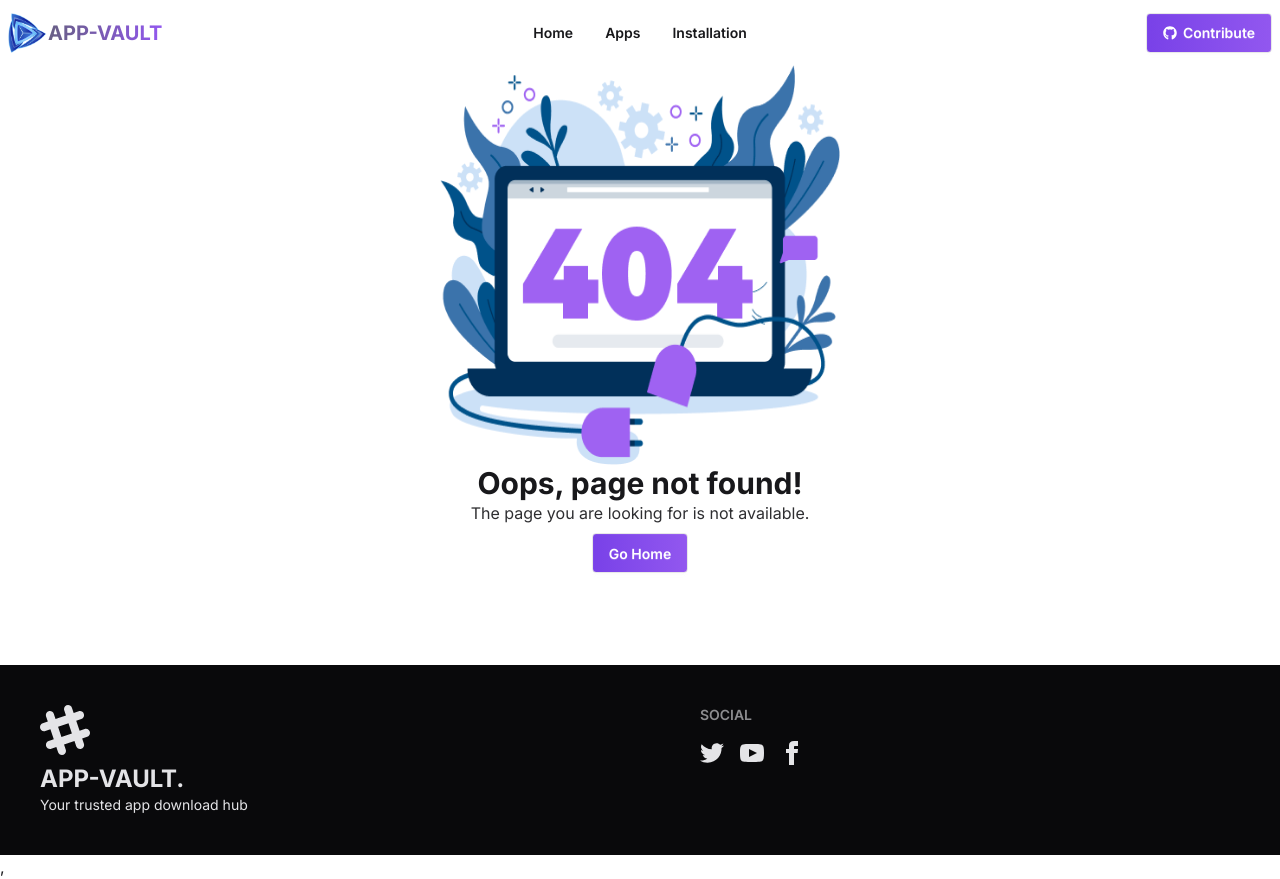
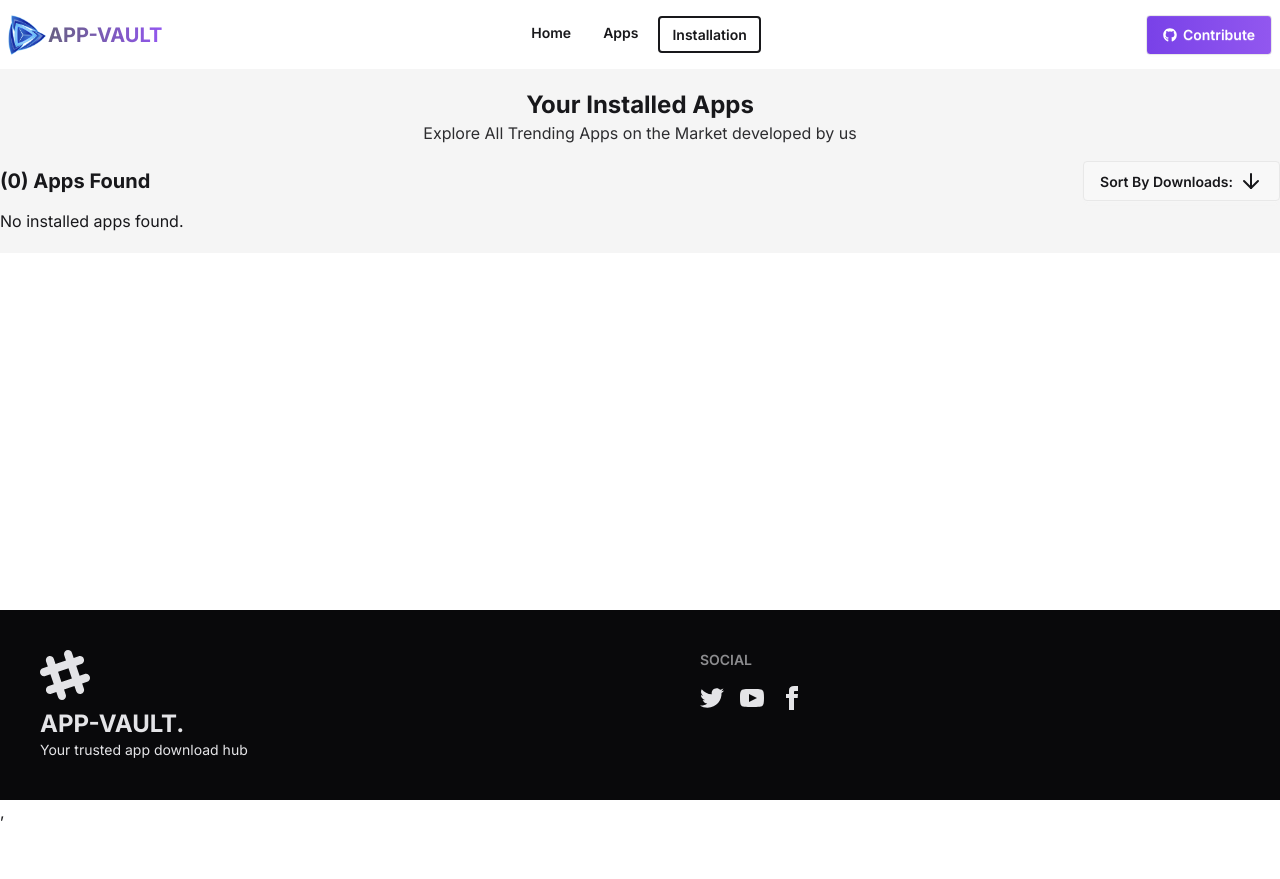
Before and after one commit to Mahfuz5634/AppVault-With-React-Router-Project, a React (Vite) app: page /install in a window 1280 px wide. Before the commit this address had no page. After the commit the page ends 824 px from the top, so only its background shows below. Built offline with nearby package versions, Linux system fonts and the light colour scheme.

Commit message:
added sort section

```diff
--- a/src/Components/Layout.jsx
+++ b/src/Components/Layout.jsx
@@ -7,11 +7,13 @@ import { Outlet } from 'react-router';
 const Layout = () => {
     return (
        <>
-         <Navbar></Navbar>
-         <div className='w-full md:min-h-[600px]'>
+        <div className='min-h-screen flex flex-col'>
+           <Navbar></Navbar>
+         <div className='flex-1'>
           <Outlet></Outlet>
          </div>
          <Footer></Footer>
+        </div>
        </>
     );
 };
--- a/src/Components/Navbar.jsx
+++ b/src/Components/Navbar.jsx
@@ -82,7 +82,7 @@ const Navbar = () => {
 
   <li className="font-semibold">
     <NavLink
-      to="/installation"
+      to="/install"
      className={({ isActive }) =>
         isActive ? "border-2 border-black-500 " : ""
       }
--- a/src/Pages/Details.jsx
+++ b/src/Pages/Details.jsx
@@ -11,30 +11,26 @@ import {
   ResponsiveContainer,
 } from "recharts";
 
-
-
 const setlocal = (rdata) => {
-    const data = JSON.parse(localStorage.getItem('app')) || [];
-    if (!data.some(item => item === rdata)) {
-        data.push(rdata);
-        localStorage.setItem('app', JSON.stringify(data));
-    }
-}
-
-
+  const data = JSON.parse(localStorage.getItem("app")) || [];
+  if (!data.some((item) => item === rdata)) {
+    data.push(rdata);
+    localStorage.setItem("app", JSON.stringify(data));
+  }
+};
 
 const Details = () => {
-  const [active,setactive]= useState(false);
+  const [active, setActive] = useState(false);
+
   const data = useLoaderData();
   const { id } = useParams();
   const finalData = data.find((p) => p.id == id);
-
 
   const ratingData = finalData.ratings.map((r) => ({
     rating: r.name,
     users: r.count,
   }));
-
+  console.log(active);
   return (
     <div className="bg-[#f5f5f5] py-5">
       <div className="container mx-auto">
@@ -85,15 +81,25 @@ const Details = () => {
               </span>
               <span className="text-sm text-gray-500">Total Reviews</span>
             </div>
-            <button disabled={active}  onClick={()=>{setlocal(finalData.id);setactive(true);}}  className="bg-green-500 text-white px-6 py-2 rounded-md font-medium hover:bg-green-600 transition">
-              {active?'Installed':'Install Now'} ({finalData.size} MB)
+            <button
+              disabled={active}
+              onClick={() => {
+                setlocal(finalData.id);
+                setActive(true);
+              }}
+              className={`px-6 py-2 rounded-md font-medium transition
+    ${
+      active
+        ? "bg-gray-400 cursor-not-allowed text-white"
+        : "bg-green-500 hover:bg-green-600 text-white"
+    }`}
+            >
+              {active ? "Installed" : "Install Now"} ({finalData.size} MB)
             </button>
           </div>
         </div>
 
-
         <div className="mt-10"></div>
-
 
         <div className="max-w-full bg-white rounded-lg shadow p-8 mt-10">
           <h2 className="text-lg font-semibold mb-4">User Ratings</h2>
@@ -109,11 +115,7 @@ const Details = () => {
                 type="number"
                 tickFormatter={(value) => `${(value / 1000000).toFixed(1)}M`}
               />
-              <YAxis
-                type="category"
-                dataKey="rating"
-                reversed
-              />
+              <YAxis type="category" dataKey="rating" reversed />
               <Tooltip
                 formatter={(value) => `${(value / 1000000).toFixed(1)}M`}
               />
--- /dev/null
+++ b/src/Pages/Install.jsx
@@ -0,0 +1,112 @@
+import { ArrowDown, Download, Star } from "lucide-react";
+import React, { useEffect, useState } from "react";
+import { useLoaderData } from "react-router";
+
+const Install = () => {
+  const data = useLoaderData();
+  const [installData, setinstallData] = useState([]);
+
+  useEffect(() => {
+    const saveIds = JSON.parse(localStorage.getItem("app")) || [];
+    const filtered = data.filter((item) => saveIds.includes(item.id));
+    setinstallData(filtered);
+  }, [data]);
+
+  const highLow = () => {
+    const sorted = [...installData].sort((a, b) => b.downloads - a.downloads);
+    setinstallData(sorted);
+  };
+
+  const lowhigh=()=>{
+    const sorted =[...installData].sort((a,b)=>a.downloads-b.downloads);
+    setinstallData(sorted);
+  }
+
+  return (
+    <div className="bg-[#f5f5f5] py-5">
+      <h1 className="text-2xl font-bold text-center">Your Installed Apps</h1>
+      <p className="opacity-90 text-center mb-4">
+        Explore All Trending Apps on the Market developed by us
+      </p>
+      <div className="flex justify-between items-center container mx-auto mb-2">
+        <div>
+          <h1 className="text-xl font-bold">
+            ({installData.length}) Apps Found
+          </h1>
+        </div>
+        <div>
+          {/* change popover-1 and --anchor-1 names. Use unique names for each dropdown */}
+          {/* For TSX uncomment the commented types below */}
+          <button
+            className="btn"
+            popoverTarget="popover-1"
+            style={{ anchorName: "--anchor-1" } /* as React.CSSProperties */}
+          >
+            Sort By Downloads: <ArrowDown />
+          </button>
+
+          <ul
+            className="dropdown menu w-52 rounded-box bg-base-100 shadow-sm"
+            popover="auto"
+            id="popover-1"
+            style={
+              { positionAnchor: "--anchor-1" } /* as React.CSSProperties */
+            }
+          >
+            <li onClick={highLow}>
+              <a>High-Low</a>
+            </li>
+            <li onClick={lowhigh}>
+              <a>Low-High</a>
+            </li>
+          </ul>
+        </div>
+      </div>
+      {installData.length === 0 ? (
+        <p>No installed apps found.</p>
+      ) : (
+        installData.map((item) => (
+          <div
+            key={item.id}
+            className="container mx-auto h-[120px] bg-white p-5 rounded-xl mt-2"
+          >
+            <div className="flex justify-between items-center">
+              <div className="flex justify-center items-center gap-2">
+                <div>
+                  <img className="h-[80px] w-[80px]" src={item.image} alt="" />
+                </div>
+                <di>
+                  <h1 className="text-xl font-bold">{item.title}</h1>
+                  <div className="flex items-center gap-4 text-sm text-gray-700 mt-1">
+                    <p className="flex items-center gap-1">
+                      <Download className="w-4 h-4 text-gray-500" />
+                      {item.downloads}M
+                    </p>
+
+                    <p className="flex items-center gap-1">
+                      <Star className="w-4 h-4 text-yellow-400" />
+                      {item.ratingAvg}
+                    </p>
+
+                    <p className="flex items-center gap-1">
+                      <span className="w-4 h-4"></span>{" "}
+                      {/* Optional empty space if needed */}
+                      {item.size}MB
+                    </p>
+                  </div>
+                </di>
+              </div>
+              <div>
+                <button className="btn bg-[#00d390] text-white">
+                  Uninstall
+                </button>
+              </div>
+            </div>
+          </div>
+        ))
+      )}
+    </div>
+  );
+};
+
+export default Install;
--- a/src/main.jsx
+++ b/src/main.jsx
@@ -8,6 +8,7 @@ import Allapp from "./Components/Allapp.jsx";
 import Home from "./Components/Home.jsx";
 import Details from "./Pages/Details.jsx";
 import Error from "./Pages/Error.jsx";
+import Install from "./Pages/Install.jsx";
 
 const router = createBrowserRouter([
   {
@@ -31,6 +32,11 @@ const router = createBrowserRouter([
         loader: () => fetch("/data2.json"),
       },
       {
+        path: "/install",
+        Component:Install,
+        loader: () => fetch("/data2.json"),
+      },
+      {
         path: "*",
         Component: Error,
       },
```
